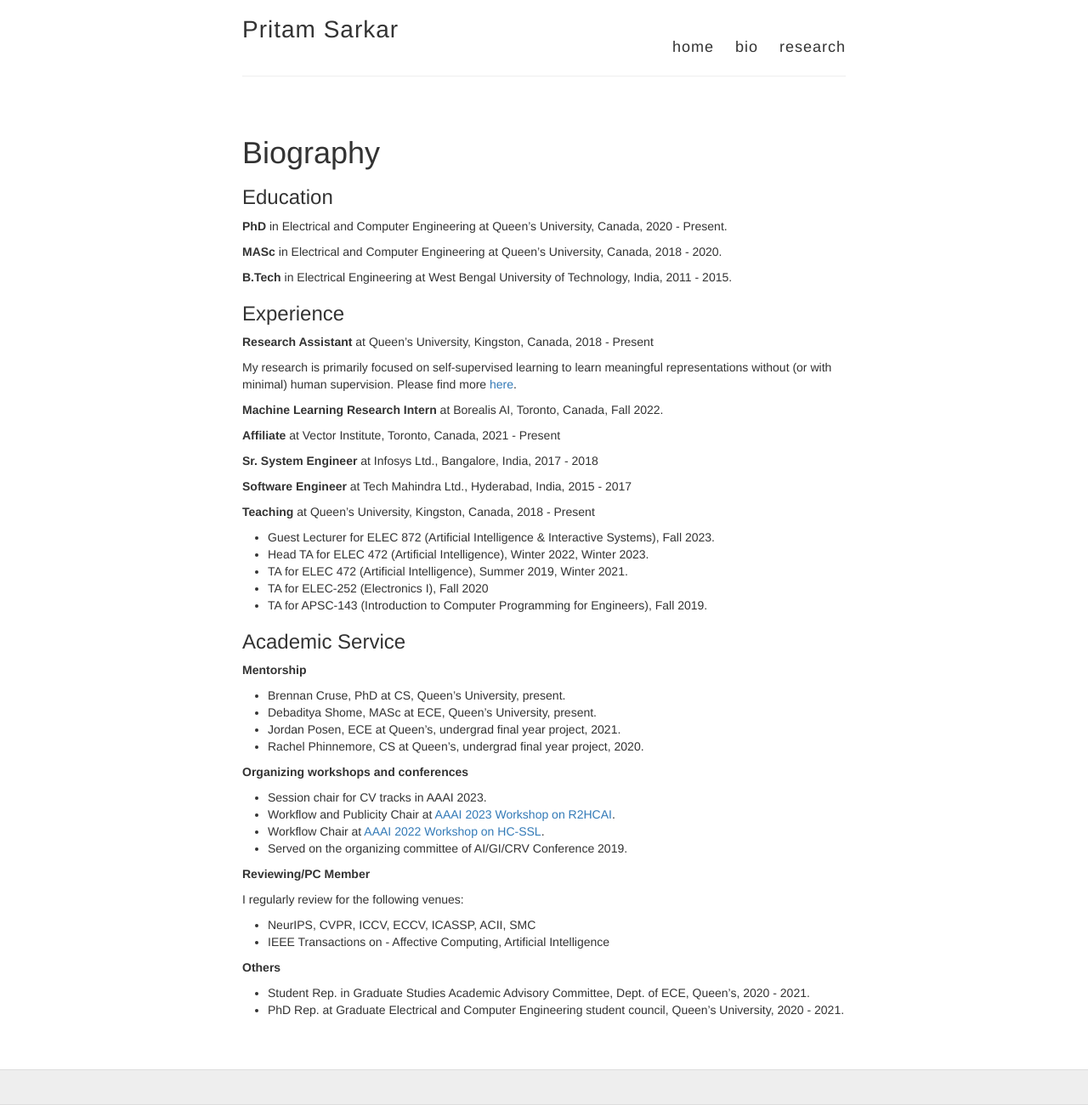
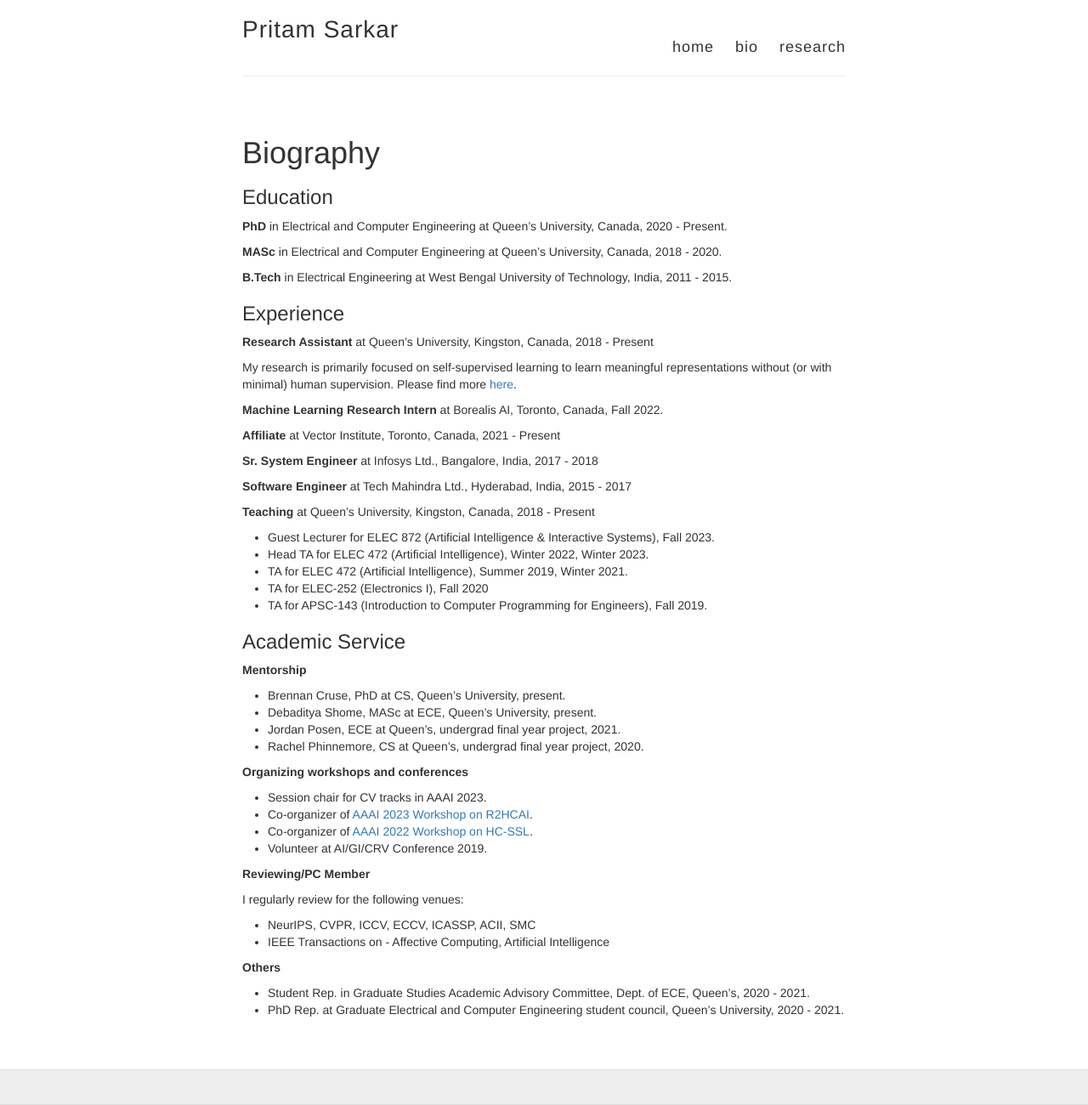
Before and after one commit to pritamqu/pritamqu.github.io, a Jekyll site: the page built from bio.md, in a window 1280 px wide. Shown: the whole page at 85% size. Built offline with Jekyll 4.4.1, drawn with Linux system fonts in a browser that asks for light colours.

Commit message:
some minor updates

```diff
--- a/bio.md
+++ b/bio.md
@@ -39,7 +39,6 @@ My research is primarily focused on self-supervised learning to learn meaningful
 - TA for ELEC 472 (Artificial Intelligence), Summer 2019, Winter 2021.
 - TA for ELEC-252 (Electronics I), Fall 2020
 - TA for APSC-143 (Introduction to Computer Programming for Engineers), Fall 2019.
-<!-- - Course Developer for ELEC 472 (Artificial Intelligence), Summer 2019. -->
 
 <a name="/academic_service"></a>
 
@@ -53,9 +52,9 @@ My research is primarily focused on self-supervised learning to learn meaningful
 
 **Organizing workshops and conferences**
 - Session chair for CV tracks in AAAI 2023.
-- Workflow and Publicity Chair at [AAAI 2023 Workshop on R2HCAI](https://r2hcai.github.io/AAAI-23/).
-- Workflow Chair at [AAAI 2022 Workshop on HC-SSL](https://hcssl.github.io/AAAI-22/).
-- Served on the organizing committee of AI/GI/CRV Conference 2019.
+- Co-organizer of [AAAI 2023 Workshop on R2HCAI](https://r2hcai.github.io/AAAI-23/).
+- Co-organizer of [AAAI 2022 Workshop on HC-SSL](https://hcssl.github.io/AAAI-22/).
+- Volunteer at AI/GI/CRV Conference 2019.
 
 **Reviewing/PC Member**
 
```
Also changed, not shown: index.md (+1 -1 lines), research.md (+6 -1 lines), 1 other file.
